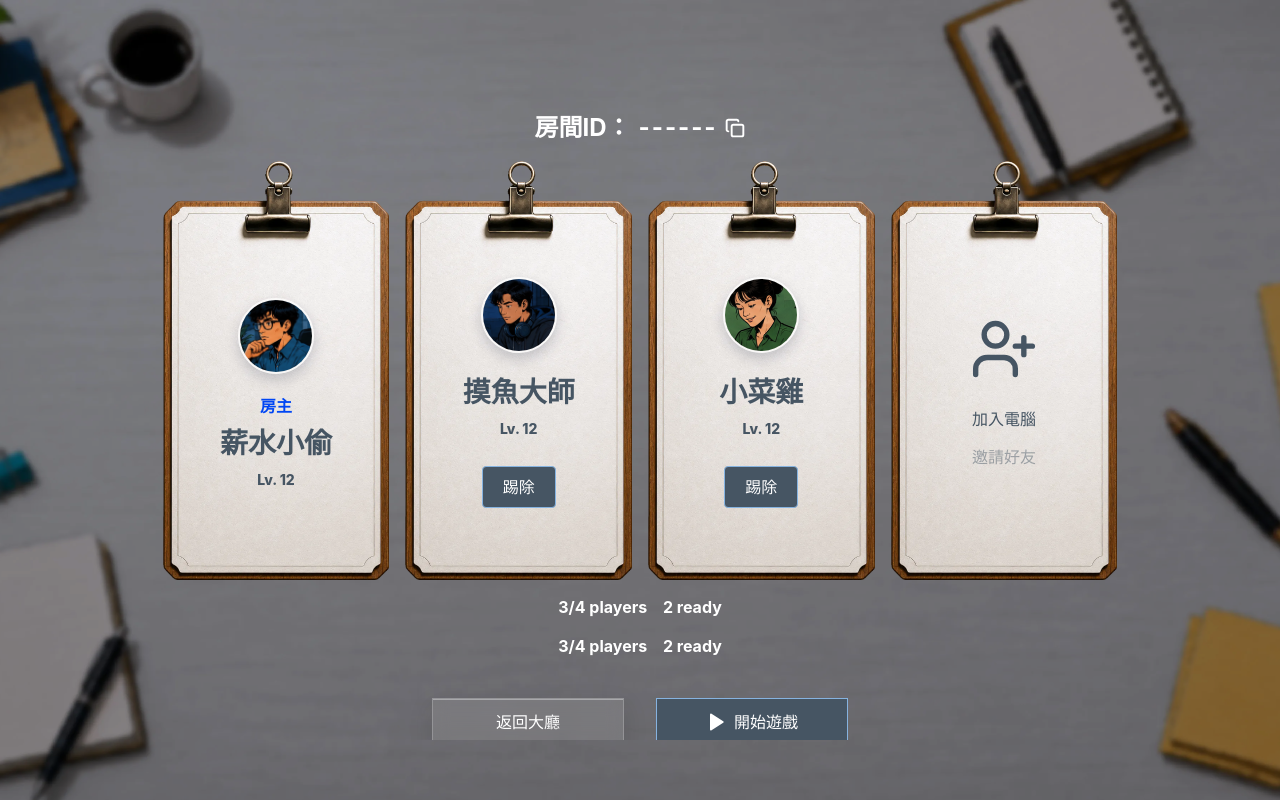
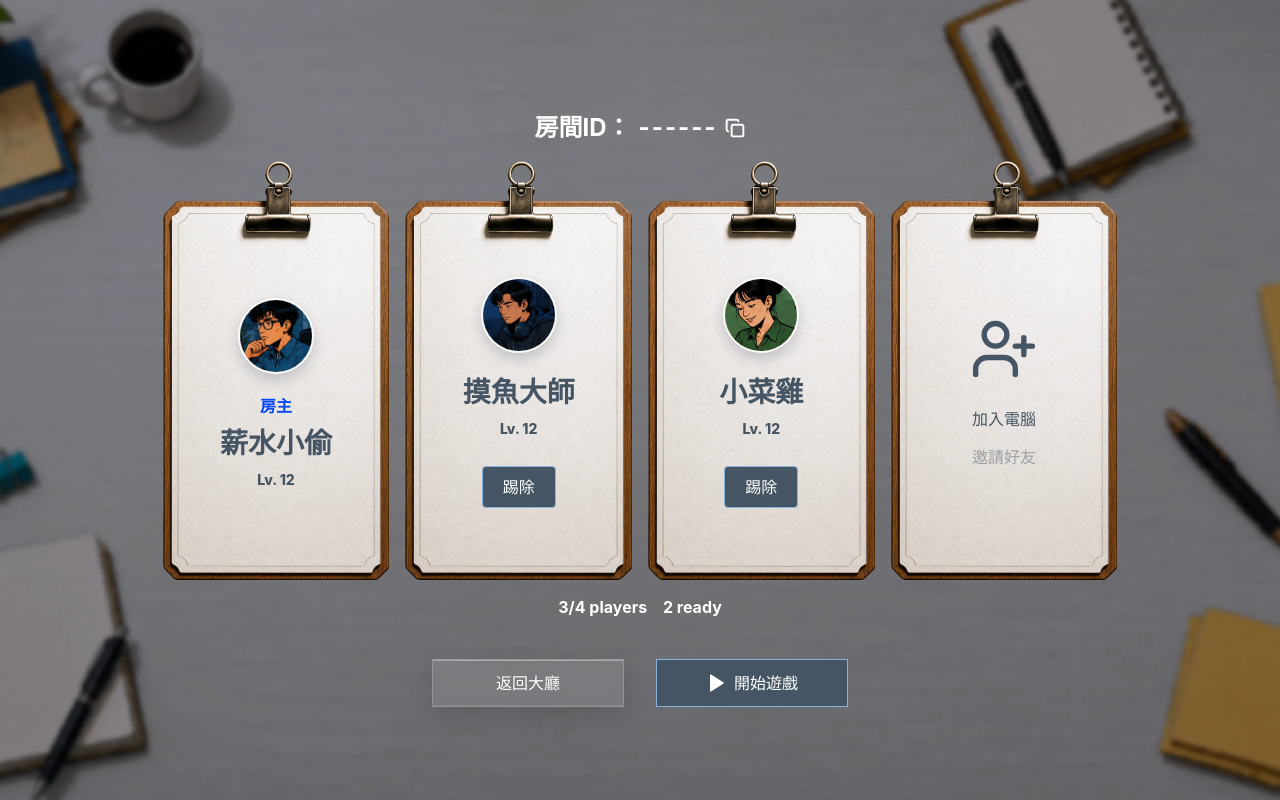
Before and after one commit to Office-Politics-Game/Office-Politics-Game, a Vue app: page /custom-room in a window 1280 px wide. Built offline with nearby package versions, Linux system fonts and the light colour scheme; no server answers.

Commit message:
fix:修正自訂房間狀態重複顯示

```diff
--- a/src/views/CustomRoomView.vue
+++ b/src/views/CustomRoomView.vue
@@ -382,7 +382,7 @@ onMounted(async () => {
         @send="sendRoomInvitation"
       />
 
-      <div class="mt-4 text-sm font-bold text-white">
+      <div class="custom-room-status mt-4 text-sm font-bold text-white">
         <template v-if="isRestoringRoomState">
           正在同步房間玩家狀態
         </template>
@@ -391,11 +391,6 @@ onMounted(async () => {
           <span class="ml-3">{{ readySlotCount }} ready</span>
         </template>
       </div>
-      <div class="custom-room-status mt-4 text-sm font-bold text-white">
-        {{ occupiedSlotCount }}/4 players
-        <span class="ml-3">{{ readySlotCount }} ready</span>
-      </div>
-
       <div
         class="custom-room-actions pointer-events-auto mt-5 grid w-72 grid-cols-2 gap-3 lg:mt-10 lg:w-[416px] lg:gap-8"
       >
```
